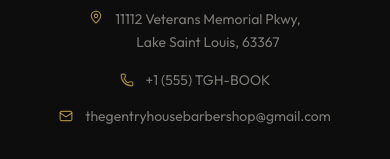
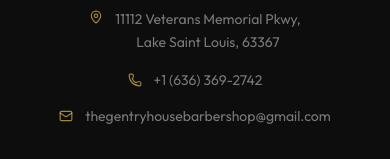
Before and after one commit to hammadqureshi31/tgh-website, a Next.js app: page / in a window 390 px wide. Shown: the part 10958-11117 px from the top of the page. Built offline with nearby package versions, Linux system fonts and the light colour scheme.

Commit message:
Update contact telephone number across layout, footer, and CTA sections

```diff
--- a/src/app/layout.tsx
+++ b/src/app/layout.tsx
@@ -81,7 +81,7 @@ const jsonLd = {
   description:
     'Premium men\'s grooming experience combining expert barbering, luxury service, and modern style.',
   url: 'https://thegentlemenshouse.com',
-  telephone: '+1-555-TGH-BOOK',
+  telephone: '+1 (636) 369-2742',
   email: 'hello@thegentlemenshouse.com',
   address: {
     '@type': 'PostalAddress',
--- a/src/components/Footer.tsx
+++ b/src/components/Footer.tsx
@@ -214,10 +214,10 @@ export default function Footer() {
                       className="text-luxury-amber/60 shrink-0"
                     />
                     <a
-                      href="tel:+15551234567"
+                      href="tel:+16363692742"
                       className="font-outfit text-luxury-pearl/50 text-sm hover:text-luxury-amber transition-colors duration-300"
                     >
-                      +1 (555) TGH-BOOK
+                      +1 (636) 369-2742
                     </a>
                   </li>
                   <li className="flex text-center justify-center md:justify-start items-center  gap-3">
--- a/src/components/sections/CTASection.tsx
+++ b/src/components/sections/CTASection.tsx
@@ -96,7 +96,7 @@ export default function CTASection() {
                 />
               </button>
               <a
-                href="tel:+15551234567"
+                href="tel:+16363692742"
                 className="group flex items-center justify-center gap-3 px-8 py-4 border border-luxury-ivory/20 text-luxury-ivory/80 font-outfit text-sm uppercase tracking-wide hover:border-luxury-amber hover:text-luxury-amber transition-all duration-300"
                 style={{ letterSpacing: '0.12em' }}
               >
@@ -121,7 +121,7 @@ export default function CTASection() {
                     Contact
                   </div>
                   <p className="font-outfit text-luxury-pearl/60 text-sm leading-relaxed">
-                    +1 (555) TGH-BOOK<br />
+                    +1 (636) 369-2742<br />
                     thegentryhousebarbershop@gmail.com
                   </p>
                 </div>
```
